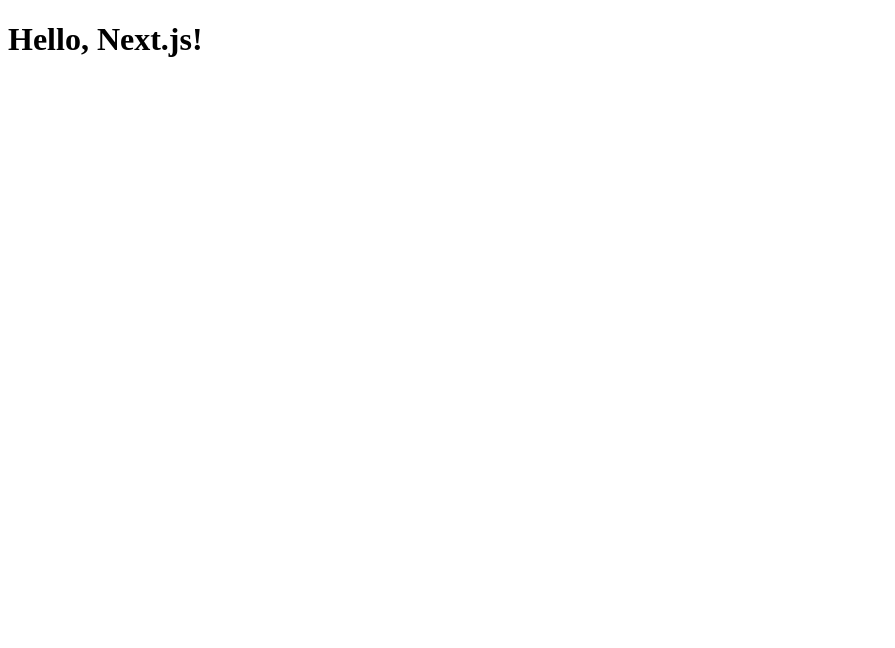
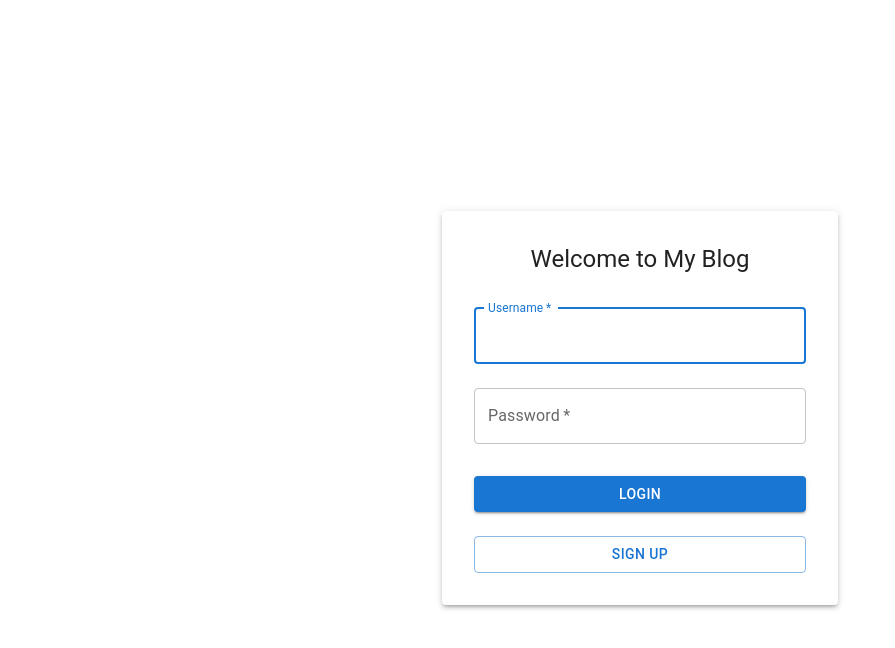
Before and after one commit to pyoja/NEXT-BLOG, a Next.js app: page / in a window 1280 px wide. Shown: the top 648 px of the page, without its empty margins (0-895 px from the left). Built offline with nearby package versions, Linux system fonts and the light colour scheme.

Commit message:
app/page.tsx

```diff
--- a/app/page.tsx
+++ b/app/page.tsx
@@ -1,4 +1,29 @@
-// app/page.tsx
-export default function Page() {
-  return <h1>Hello, Next.js!</h1>;
+"use client";
+import React from "react";
+import { Container, Box, Typography, Paper } from "@mui/material";
+import LoginForm from "../components/LoginForm";
+
+export default function Home() {
+  return (
+    <Container
+      component="main"
+      maxWidth="xs"
+      sx={{ height: "100vh", display: "flex", alignItems: "center" }}
+    >
+      <Paper elevation={3} sx={{ padding: 4, width: "100%" }}>
+        <Box
+          sx={{
+            display: "flex",
+            flexDirection: "column",
+            alignItems: "center",
+          }}
+        >
+          <Typography component="h1" variant="h5" sx={{ mb: 2 }}>
+            Welcome to My Blog
+          </Typography>
+          <LoginForm />
+        </Box>
+      </Paper>
+    </Container>
+  );
 }
--- /dev/null
+++ b/components/LoginForm.tsx
@@ -0,0 +1,67 @@
+"use client";
+import React, { useState } from "react";
+import { TextField, Button, Box } from "@mui/material";
+import { useRouter } from "next/navigation";
+
+export default function LoginForm() {
+  const [username, setUsername] = useState("");
+  const [password, setPassword] = useState("");
+  const router = useRouter();
+
+  const handleLogin = (e: React.FormEvent) => {
+    e.preventDefault();
+    // TODO: Implement login logic
+    console.log("Login attempted with:", username, password);
+  };
+
+  const handleSignup = () => {
+    // TODO: Implement navigation to signup page
+    console.log("Navigating to signup page");
+    // router.push('/signup');
+  };
+
+  return (
+    <Box
+      component="form"
+      onSubmit={handleLogin}
+      noValidate
+      sx={{ width: "100%" }}
+    >
+      <TextField
+        margin="normal"
+        required
+        fullWidth
+        id="username"
+        label="Username"
+        name="username"
+        autoComplete="username"
+        autoFocus
+        value={username}
+        onChange={(e) => setUsername(e.target.value)}
+      />
+      <TextField
+        margin="normal"
+        required
+        fullWidth
+        name="password"
+        label="Password"
+        type="password"
+        id="password"
+        autoComplete="current-password"
+        value={password}
+        onChange={(e) => setPassword(e.target.value)}
+      />
+      <Button type="submit" fullWidth variant="contained" sx={{ mt: 3, mb: 2 }}>
+        Login
+      </Button>
+      <Button
+        fullWidth
+        variant="outlined"
+        onClick={handleSignup}
+        sx={{ mt: 1 }}
+      >
+        Sign Up
+      </Button>
+    </Box>
+  );
+}
```
